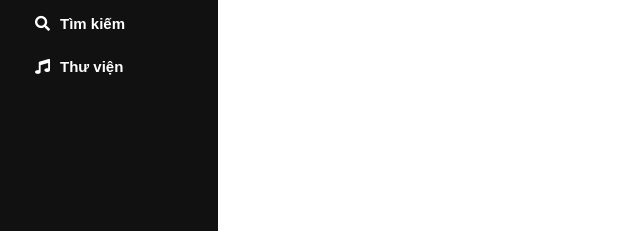
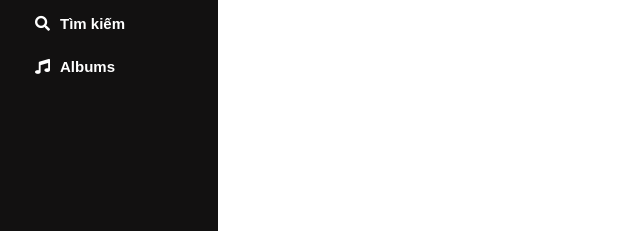
Before and after one commit to trnghuybru/Spotify, a plain HTML site: page index.html in a window 1280 px wide. Shown: the part 141-372 px from the top of the page, 0-640 px from the left. Drawn offline with Linux system fonts and the light colour scheme.

Commit message:
Update Album button

```diff
--- a/index.html
+++ b/index.html
@@ -14,7 +14,7 @@
         <div class="features">
             <div><button id="home" class="button-features"><i class="fas fa-home" style="color: #ffffff;"></i><span class="text-button">Trang chủ</span></button></div>
             <div><button id="search" class="button-features"><i class="fas fa-search" style="color: #ffffff;"></i><span class="text-button">Tìm kiếm</span></button></div>
-            <div><button id="library" class="button-features"><i class="fas fa-music" style="color: #ffffff;"></i><span class="text-button">Thư viện</span></button></div>
+            <div><button id="library" class="button-features"><i class="fas fa-music" style="color: #ffffff;"></i><span class="text-button">Albums</span></button></div>
         </div>
     </div>
 </body>
```
